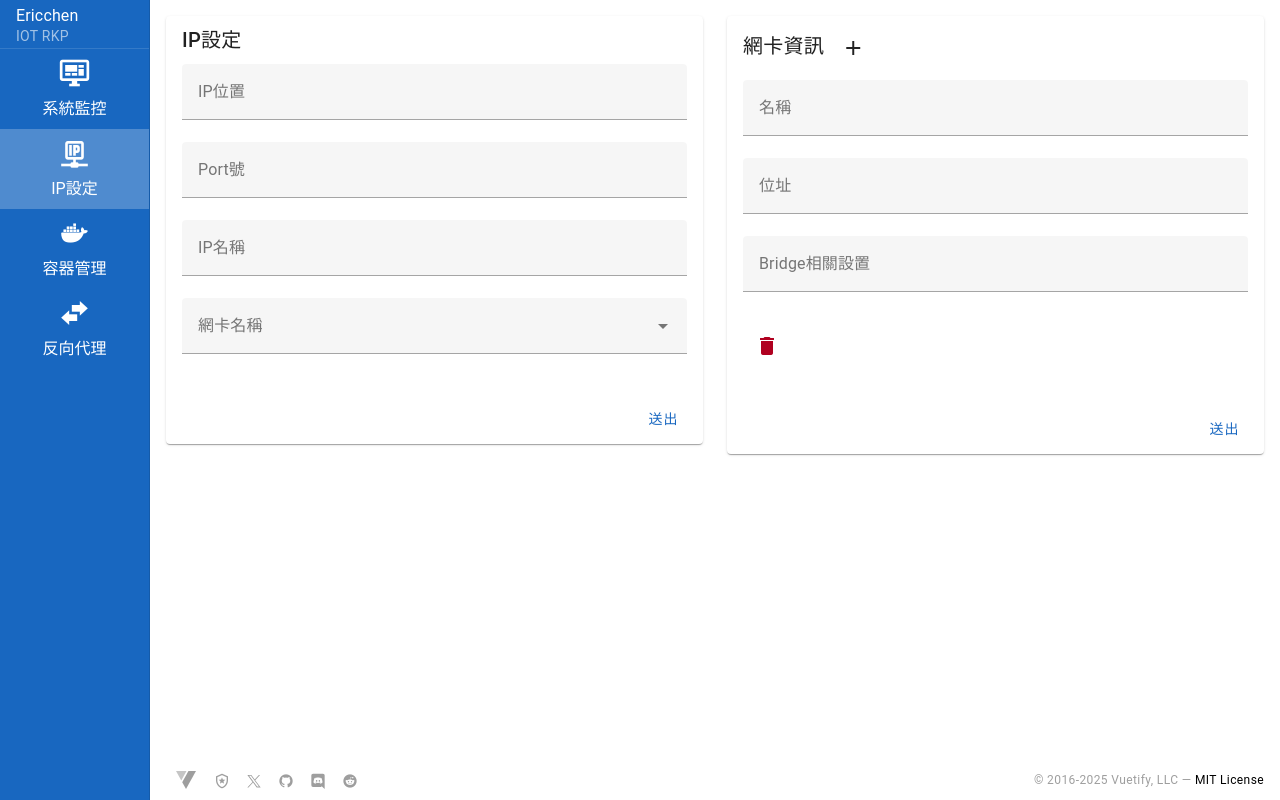
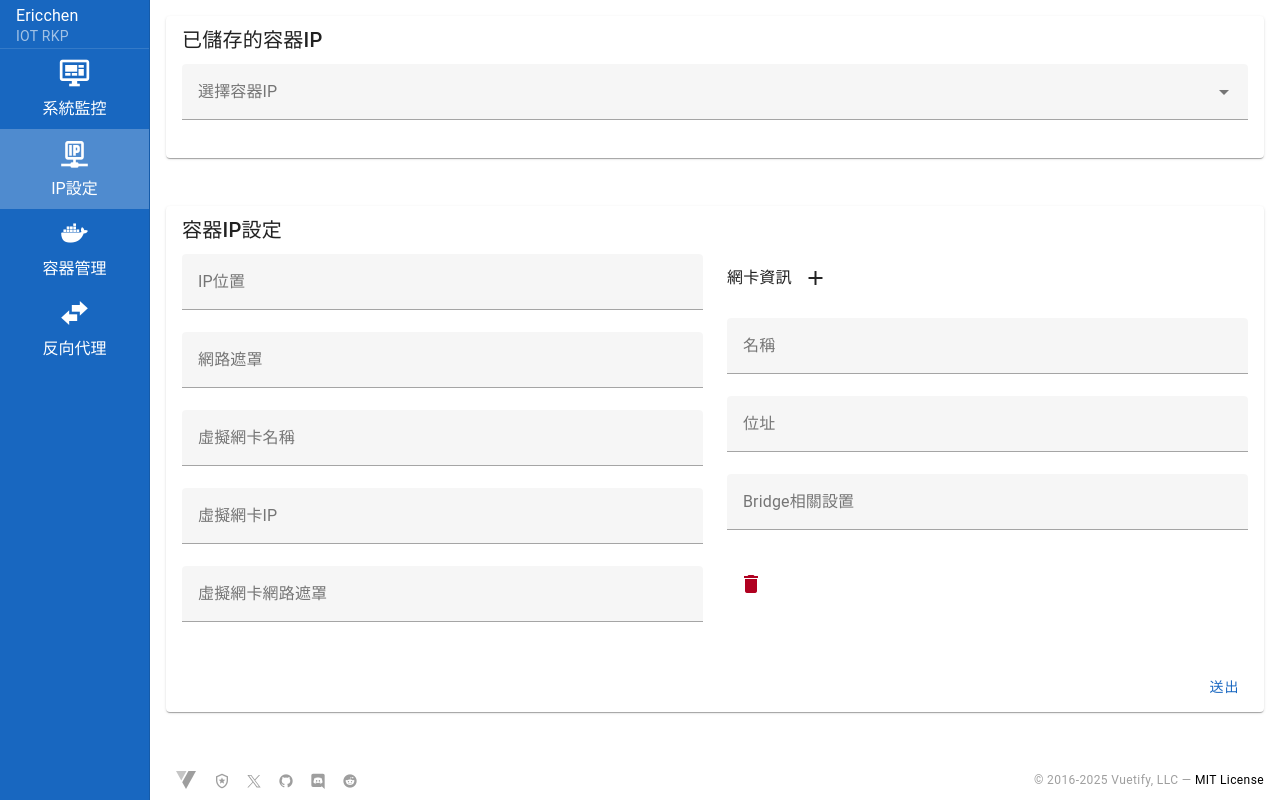
Before and after one commit to Jyunnn/iot_rkpweb, a Vue app: page /IPConfiguration in a window 1280 px wide. Built offline with nearby package versions, Linux system fonts and the light colour scheme; no server answers; a small style sheet from the web is missing.

Commit message:
feat: add container IP selection
* feat: add container IP selection
* feat: refine container IP inputs
* feat: add mock container IP data
* fix: handle clearable inputs
* feat: wrap saved IP selector in card
* refactor: merge IP and NIC forms

```diff
--- a/components.d.ts
+++ b/components.d.ts
@@ -9,7 +9,6 @@ export {}
 declare module 'vue' {
   export interface GlobalComponents {
     AppFooter: typeof import('./src/components/AppFooter.vue')['default']
-    copy: typeof import('./src/components/AppFooter copy.vue')['default']
     HelloWorld: typeof import('./src/components/HelloWorld.vue')['default']
     Navigation: typeof import('./src/components/Navigation.vue')['default']
     RouterLink: typeof import('vue-router')['RouterLink']
--- a/src/pages/IPConfiguration.vue
+++ b/src/pages/IPConfiguration.vue
@@ -2,49 +2,43 @@
   <v-container class="pa-4">
     <v-form>
       <v-row>
-        <v-col cols="12" md="6">
-          <v-card>
-            <v-card-title>IP設定</v-card-title>
+        <v-col cols="12">
+          <v-card class="mb-6">
+            <v-card-title>已儲存的容器IP</v-card-title>
             <v-card-text>
-              <v-text-field
-                v-model="ipAddress"
-                clearable
-                label="IP位置"
-              />
-              <v-text-field
-                v-model="port"
-                clearable
-                label="Port號"
-              />
-              <v-text-field
-                v-model="ipName"
-                clearable
-                label="IP名稱"
-              />
               <v-select
-                v-model="selectedNic"
+                v-model="selectedSavedIp"
                 clearable
                 item-title="name"
                 item-value="id"
-                :items="networkInterfaces"
-                label="網卡名稱"
+                :items="savedContainerIps"
+                label="選擇容器IP"
                 return-object
               />
             </v-card-text>
-            <v-card-actions>
-              <v-spacer />
-              <v-btn color="primary" @click="submit">送出</v-btn>
-            </v-card-actions>
           </v-card>
         </v-col>
-
+        <v-col cols="12">
+          <v-card>
+            <v-card-title>容器IP設定</v-card-title>
+            <v-card-text>
+              <v-row>
                 <v-col cols="12" md="6">
-          <v-card class="mt-6 mt-md-0">
-            <v-card-title>
-              網卡資訊
+                  <v-text-field v-model="containerIp" clearable label="IP位置" />
+                  <v-text-field v-model="subnetMask" clearable label="網路遮罩" />
+                  <v-text-field v-model="virtualNicName" clearable label="虛擬網卡名稱" />
+                  <v-text-field v-model="virtualNicIp" clearable label="虛擬網卡IP" />
+                  <v-text-field
+                    v-model="virtualNicMask"
+                    clearable
+                    label="虛擬網卡網路遮罩"
+                  />
+                </v-col>
+                <v-col cols="12" md="6">
+                  <div class="d-flex align-center mb-4">
+                    <span class="text-subtitle-1">網卡資訊</span>
                     <v-btn icon="mdi-plus" variant="text" @click="addNicSetting" />
-            </v-card-title>
-            <v-card-text>
+                  </div>
                   <div v-for="(nic, index) in nicSettings" :key="index" class="mb-4">
                     <v-text-field v-model="nic.name" label="名稱" />
                     <v-text-field v-model="nic.address" label="位址" />
@@ -57,10 +51,12 @@
                       @click="removeNicSetting(index)"
                     />
                   </div>
+                </v-col>
+              </v-row>
             </v-card-text>
             <v-card-actions>
               <v-spacer />
-              <v-btn color="primary" @click="submitNicSettings">送出</v-btn>
+              <v-btn color="primary" @click="submit">送出</v-btn>
             </v-card-actions>
           </v-card>
         </v-col>
@@ -97,11 +93,13 @@
 <script setup>
   import { onMounted, ref, watch } from 'vue'
 
-  const ipAddress = ref('')
-  const port = ref('')
-  const ipName = ref('')
-  const networkInterfaces = ref([])
-  const selectedNic = ref(null)
+  const containerIp = ref('')
+  const subnetMask = ref('')
+  const virtualNicName = ref('')
+  const virtualNicIp = ref('')
+  const virtualNicMask = ref('')
+  const savedContainerIps = ref([])
+  const selectedSavedIp = ref(null)
   const logsDialog = ref(false)
   const responseMessage = ref('')
   const responseLoading = ref(false)
@@ -120,92 +118,148 @@
     nicSettings.value.splice(index, 1)
   }
 
-  watch(ipAddress, val => {
-    const sanitized = val.replace(/[^\d.]/g, '')
-    if (sanitized !== val) ipAddress.value = sanitized
+  watch(containerIp, val => {
+    if (typeof val !== 'string') {
+      containerIp.value = ''
+      return
+    }
+    const sanitized = val.replace(/[^\d.:]/g, '')
+    if (sanitized !== val) containerIp.value = sanitized
   })
 
-  watch(port, val => {
-    const sanitized = val.replace(/[^\d]/g, '')
-    if (sanitized !== val) port.value = sanitized
+  watch(subnetMask, val => {
+    if (typeof val !== 'string') {
+      subnetMask.value = ''
+      return
+    }
+    const sanitized = val.replace(/[^\d.]/g, '')
+    if (sanitized !== val) subnetMask.value = sanitized
   })
 
-  watch(ipName, val => {
+  watch(virtualNicName, val => {
+    if (typeof val !== 'string') {
+      virtualNicName.value = ''
+      return
+    }
     const sanitized = val.replace(/[^A-Za-z0-9\u4E00-\u9FA5]/g, '')
-    if (sanitized !== val) ipName.value = sanitized
+    if (sanitized !== val) virtualNicName.value = sanitized
+  })
+
+  watch(virtualNicIp, val => {
+    if (typeof val !== 'string') {
+      virtualNicIp.value = ''
+      return
+    }
+    const sanitized = val.replace(/[^\d.:]/g, '')
+    if (sanitized !== val) virtualNicIp.value = sanitized
+  })
+
+  watch(virtualNicMask, val => {
+    if (typeof val !== 'string') {
+      virtualNicMask.value = ''
+      return
+    }
+    const sanitized = val.replace(/[^\d.]/g, '')
+    if (sanitized !== val) virtualNicMask.value = sanitized
+  })
+
+  watch(selectedSavedIp, val => {
+    if (val) {
+      containerIp.value = val.ip ?? ''
+      subnetMask.value = val.mask ?? ''
+      virtualNicName.value = val.vnicName ?? ''
+      virtualNicIp.value = val.vnicIp ?? ''
+      virtualNicMask.value = val.vnicMask ?? ''
+      nicSettings.value
+        = val.nicSettings?.length
+          ? val.nicSettings.map(nic => ({ ...nic }))
+          : [{ name: '', address: '', bridge: '' }]
+    } else {
+      containerIp.value = ''
+      subnetMask.value = ''
+      virtualNicName.value = ''
+      virtualNicIp.value = ''
+      virtualNicMask.value = ''
+      nicSettings.value = [{ name: '', address: '', bridge: '' }]
+    }
   })
 
   onMounted(async () => {
     try {
-      const res = await fetch('/api/network-interfaces')
-      networkInterfaces.value = res.ok ? await res.json() : []
+      const res = await fetch('/api/container-ips')
+      savedContainerIps.value = res.ok ? await res.json() : []
     } catch {
-      networkInterfaces.value = []
+      savedContainerIps.value = []
     }
   })
 
   const submit = async () => {
-    const ipv4Regex = /^(25[0-5]|2[0-4]\d|1\d\d|[1-9]?\d)(\.(25[0-5]|2[0-4]\d|1\d\d|[1-9]?\d)){3}$/
-    if (!ipAddress.value) {
+    const ipv4Regex
+      = /^(25[0-5]|2[0-4]\d|1\d\d|[1-9]?\d)(\.(25[0-5]|2[0-4]\d|1\d\d|[1-9]?\d)){3}$/
+    const validateIpWithPort = value => {
+      const [ip, port] = value.split(':')
+      if (!ipv4Regex.test(ip)) return false
+      if (port !== undefined) {
+        const num = Number(port)
+        if (Number.isNaN(num) || num < 0 || num > 65_535) return false
+      }
+      return true
+    }
+    const validateNetmask = mask => {
+      if (!ipv4Regex.test(mask)) return false
+      const bits = mask
+        .split('.')
+        .map(p => Number(p).toString(2).padStart(8, '0'))
+        .join('')
+      const firstZero = bits.indexOf('0')
+      if (firstZero === -1) return true
+      return !bits.slice(firstZero).includes('1')
+    }
+    if (!containerIp.value) {
       responseMessage.value = '請輸入IP位置'
       logsDialog.value = true
       return
     }
-    if (!ipv4Regex.test(ipAddress.value)) {
+    if (!validateIpWithPort(containerIp.value)) {
       responseMessage.value = '請輸入正確的IP格式'
       logsDialog.value = true
       return
     }
-    if (!port.value) {
-      responseMessage.value = '請輸入Port號'
+    if (!subnetMask.value) {
+      responseMessage.value = '請輸入網路遮罩'
       logsDialog.value = true
       return
     }
-    const portNum = Number(port.value)
-    if (portNum < 0 || portNum > 65_535) {
-      responseMessage.value = '請輸入正確的Port號'
+    if (!validateNetmask(subnetMask.value)) {
+      responseMessage.value = '請輸入正確的網路遮罩'
       logsDialog.value = true
       return
     }
-    if (!ipName.value) {
-      responseMessage.value = '請輸入IP名稱'
+    if (!virtualNicName.value) {
+      responseMessage.value = '請輸入虛擬網卡名稱'
       logsDialog.value = true
       return
     }
-    if (!selectedNic.value) {
-      responseMessage.value = '請選擇網卡'
+    if (!virtualNicIp.value) {
+      responseMessage.value = '請輸入虛擬網卡IP'
       logsDialog.value = true
       return
     }
-
-    responseLoading.value = true
+    if (!validateIpWithPort(virtualNicIp.value)) {
+      responseMessage.value = '請輸入正確的虛擬網卡IP'
       logsDialog.value = true
-    try {
-      const res = await fetch('/api/ip-config', {
-        method: 'POST',
-        headers: { 'Content-Type': 'application/json' },
-        body: JSON.stringify({
-          ip: ipAddress.value,
-          port: port.value,
-          name: ipName.value,
-          nicId: selectedNic.value.id,
-          nicName: selectedNic.value.name,
-        }),
-      })
-      if (res.ok) {
-        const data = await res.json().catch(() => ({}))
-        responseMessage.value = data.message ?? '設定成功'
-      } else {
-        responseMessage.value = '設定失敗'
+      return
     }
-    } catch {
-      responseMessage.value = '設定失敗'
-    } finally {
-      responseLoading.value = false
+    if (!virtualNicMask.value) {
+      responseMessage.value = '請輸入虛擬網卡網路遮罩'
+      logsDialog.value = true
+      return
     }
+    if (!validateNetmask(virtualNicMask.value)) {
+      responseMessage.value = '請輸入正確的虛擬網卡網路遮罩'
+      logsDialog.value = true
+      return
     }
-
-  const submitNicSettings = async () => {
     if (!nicSettings.value.every(nic => nic.name && nic.address && nic.bridge)) {
       responseMessage.value = '請完整填寫所有網卡資訊'
       logsDialog.value = true
@@ -214,14 +268,27 @@
     responseLoading.value = true
     logsDialog.value = true
     try {
-      const res = await fetch('/api/nic-config', {
+      const ipRes = await fetch('/api/ip-config', {
+        method: 'POST',
+        headers: { 'Content-Type': 'application/json' },
+        body: JSON.stringify({
+          ip: containerIp.value,
+          mask: subnetMask.value,
+          vnicName: virtualNicName.value,
+          vnicIp: virtualNicIp.value,
+          vnicMask: virtualNicMask.value,
+        }),
+      })
+      const nicRes = await fetch('/api/nic-config', {
         method: 'POST',
         headers: { 'Content-Type': 'application/json' },
         body: JSON.stringify({ nicSettings: nicSettings.value }),
       })
-      if (res.ok) {
-        const data = await res.json().catch(() => ({}))
-        responseMessage.value = data.message ?? '設定成功'
+      if (ipRes.ok && nicRes.ok) {
+        const ipData = await ipRes.json().catch(() => ({}))
+        const nicData = await nicRes.json().catch(() => ({}))
+        responseMessage.value
+          = ipData.message ?? nicData.message ?? '設定成功'
       } else {
         responseMessage.value = '設定失敗'
       }
```
Also changed, not shown: 1 other file (tests, documents, lock files or other folders). Lines whose indentation alone changed are shown as unchanged.
